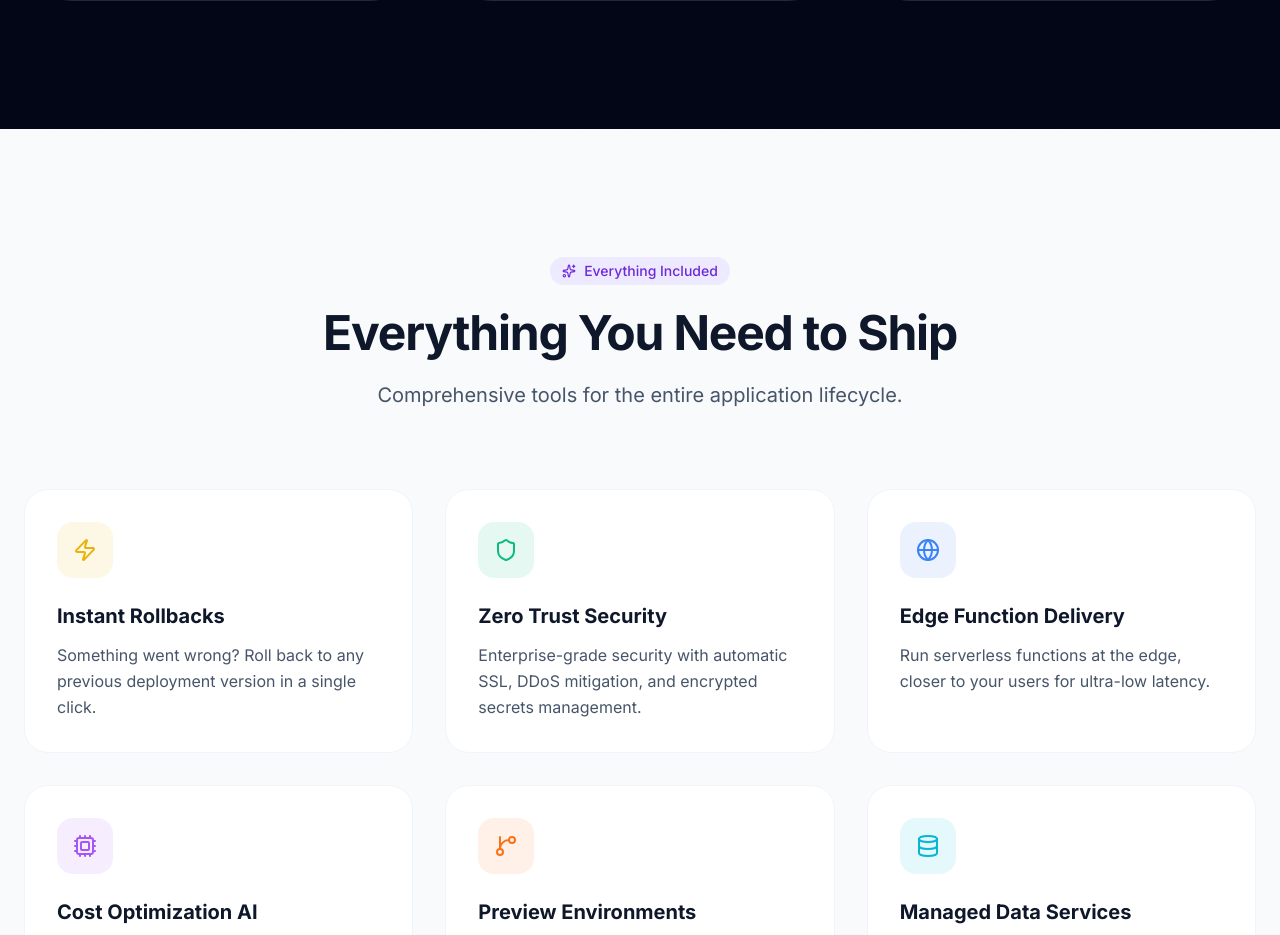
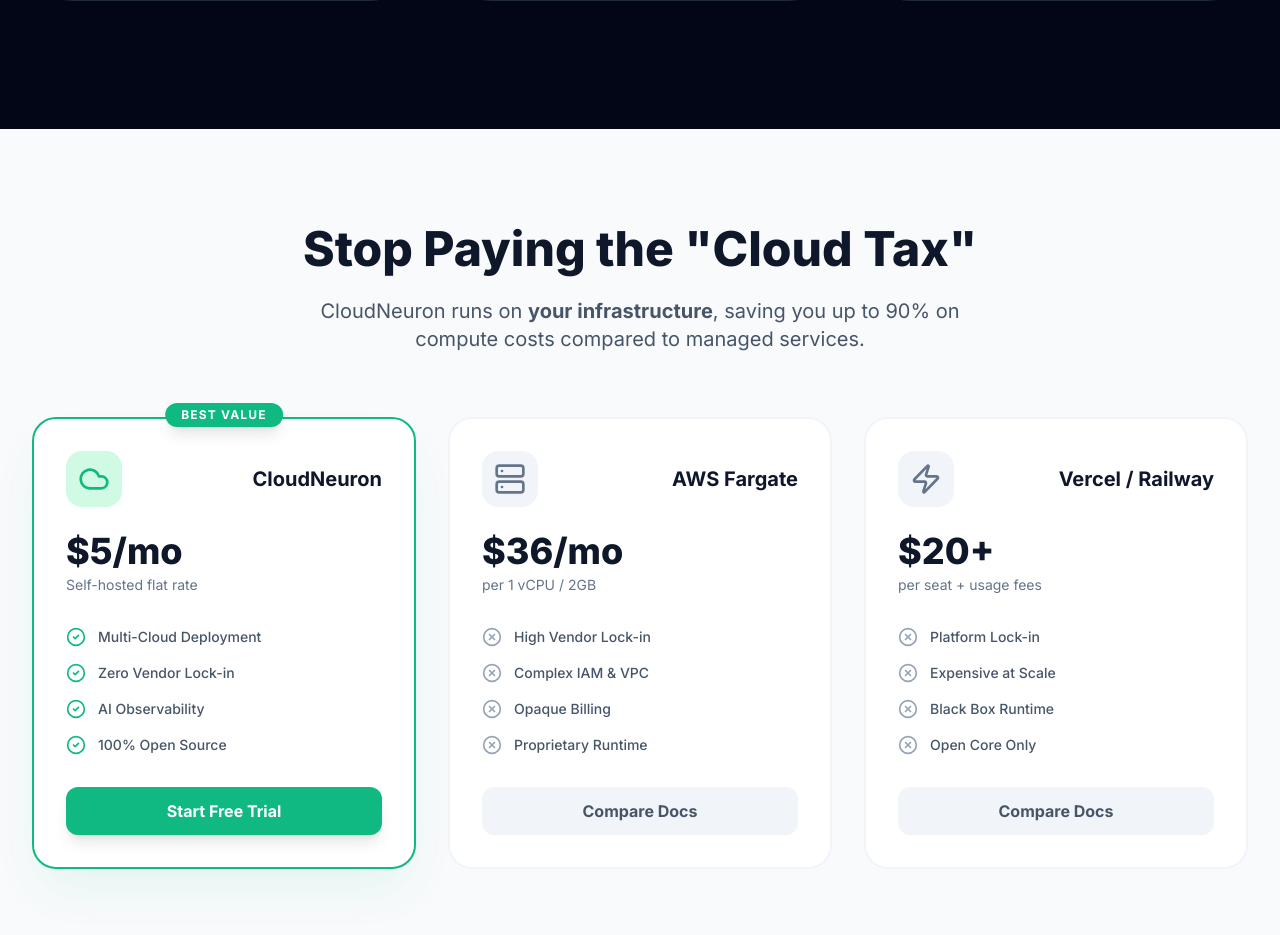
Before and after one commit to SMSLYCLOUD/smsly-hosting, a Next.js app in the folder frontend/: page / in a window 1280 px wide. Shown: the part 1865-2800 px from the top of the page. Built offline with nearby package versions, Linux system fonts and the light colour scheme.

Commit message:
Add competitive analysis, benchmark script, and update landing page with battle cards
Co-authored-by: SMSLYCLOUD <251096420+SMSLYCLOUD@users.noreply.github.com>

```diff
--- a/frontend/src/app/page.tsx
+++ b/frontend/src/app/page.tsx
@@ -119,14 +119,45 @@ const features = [
 ];
 
 // ============================================
-// DATA: COMPARISON
+// DATA: BATTLE CARDS (COMPARISON)
 // ============================================
-const comparisonFeatures = [
-    { feature: 'Deployment Setup', legacy: 'Complex YAML / Terraform', sovereign: 'Zero Config / Auto-detect' },
-    { feature: 'Scaling Logic', legacy: 'Reactive (Laggy)', sovereign: 'Predictive AI (Proactive)' },
-    { feature: 'Infrastructure', legacy: 'Single Provider Lock-in', sovereign: 'Multi-Cloud / Hybrid' },
-    { feature: 'Preview Environments', legacy: 'Manual Setup', sovereign: 'Automatic per PR' },
-    { feature: 'Pricing Model', legacy: 'Opaque / Surprise Bills', sovereign: 'Transparent Usage-Based' }
+const battleCards = [
+    {
+        name: "CloudNeuron",
+        logo: Cloud,
+        description: "The Sovereign PaaS",
+        price: "$5/mo",
+        priceDetail: "Self-hosted flat rate",
+        features: ["Multi-Cloud Deployment", "Zero Vendor Lock-in", "AI Observability", "100% Open Source"],
+        color: "bg-emerald-500",
+        textColor: "text-emerald-500",
+        borderColor: "border-emerald-500",
+        highlight: true
+    },
+    {
+        name: "AWS Fargate",
+        logo: Server,
+        description: "The Cloud Giant",
+        price: "$36/mo",
+        priceDetail: "per 1 vCPU / 2GB",
+        features: ["High Vendor Lock-in", "Complex IAM & VPC", "Opaque Billing", "Proprietary Runtime"],
+        color: "bg-slate-500",
+        textColor: "text-slate-500",
+        borderColor: "border-slate-200",
+        highlight: false
+    },
+    {
+        name: "Vercel / Railway",
+        logo: Zap,
+        description: "The Managed PaaS",
+        price: "$20+",
+        priceDetail: "per seat + usage fees",
+        features: ["Platform Lock-in", "Expensive at Scale", "Black Box Runtime", "Open Core Only"],
+        color: "bg-slate-500",
+        textColor: "text-slate-500",
+        borderColor: "border-slate-200",
+        highlight: false
+    }
 ];
 
 // ============================================
@@ -357,6 +388,73 @@ export default function Home() {
                                 <p className="text-slate-400 leading-relaxed relative z-10">
                                     {feature.description}
                                 </p>
+                            </motion.div>
+                        ))}
+                    </div>
+                </div>
+            </section>
+
+            {/* BATTLE CARDS COMPARISON */}
+            <section className="py-24 bg-slate-50 dark:bg-slate-900 border-b border-slate-200 dark:border-slate-800">
+                <div className="max-w-7xl mx-auto px-4 sm:px-6 lg:px-8">
+                    <div className="text-center mb-16">
+                        <h2 className="text-3xl md:text-5xl font-extrabold text-slate-900 dark:text-white mb-6">Stop Paying the &quot;Cloud Tax&quot;</h2>
+                        <p className="text-xl text-slate-600 dark:text-slate-400 max-w-2xl mx-auto">
+                            CloudNeuron runs on <strong>your infrastructure</strong>, saving you up to 90% on compute costs compared to managed services.
+                        </p>
+                    </div>
+
+                    <div className="grid md:grid-cols-3 gap-8">
+                        {battleCards.map((card, i) => (
+                            <motion.div
+                                key={i}
+                                initial={{ opacity: 0, y: 20 }}
+                                whileInView={{ opacity: 1, y: 0 }}
+                                viewport={{ once: true }}
+                                transition={{ delay: i * 0.1 }}
+                                className={`relative p-8 rounded-3xl bg-white dark:bg-slate-800 border-2 ${card.highlight ? 'border-emerald-500 shadow-2xl shadow-emerald-500/10' : 'border-slate-100 dark:border-slate-700'} flex flex-col`}
+                            >
+                                {card.highlight && (
+                                    <div className="absolute -top-4 left-1/2 -translate-x-1/2 px-4 py-1 bg-emerald-500 text-white text-xs font-bold uppercase tracking-widest rounded-full shadow-lg">
+                                        Best Value
+                                    </div>
+                                )}
+
+                                <div className="mb-6 flex items-center justify-between">
+                                    <div className={`p-3 rounded-2xl ${card.highlight ? 'bg-emerald-100 dark:bg-emerald-900/30' : 'bg-slate-100 dark:bg-slate-700/50'}`}>
+                                        <card.logo className={`w-8 h-8 ${card.textColor}`} />
+                                    </div>
+                                    <h3 className="text-xl font-bold text-slate-900 dark:text-white">{card.name}</h3>
+                                </div>
+
+                                <div className="mb-8">
+                                    <span className="text-4xl font-extrabold text-slate-900 dark:text-white">{card.price}</span>
+                                    <span className="block text-sm text-slate-500 dark:text-slate-400 mt-1">{card.priceDetail}</span>
+                                </div>
+
+                                <ul className="space-y-4 mb-8 flex-1">
+                                    {card.features.map((feat, j) => (
+                                        <li key={j} className="flex items-center gap-3 text-sm font-medium text-slate-600 dark:text-slate-300">
+                                            {card.highlight ? (
+                                                <CheckCircle2 className="w-5 h-5 text-emerald-500 flex-shrink-0" />
+                                            ) : (
+                                                <XCircle className="w-5 h-5 text-slate-400 flex-shrink-0" />
+                                            )}
+                                            {feat}
+                                        </li>
+                                    ))}
+                                </ul>
+
+                                <Link
+                                    href={card.highlight ? "/register" : "#"}
+                                    className={`w-full py-3 rounded-xl font-bold text-center transition-all ${
+                                        card.highlight
+                                        ? 'bg-emerald-500 hover:bg-emerald-600 text-white shadow-lg hover:shadow-emerald-500/20'
+                                        : 'bg-slate-100 dark:bg-slate-700 hover:bg-slate-200 dark:hover:bg-slate-600 text-slate-600 dark:text-slate-300'
+                                    }`}
+                                >
+                                    {card.highlight ? 'Start Free Trial' : 'Compare Docs'}
+                                </Link>
                             </motion.div>
                         ))}
                     </div>
```
Also changed, not shown: 3 other files (tests, documents, lock files or other folders).
